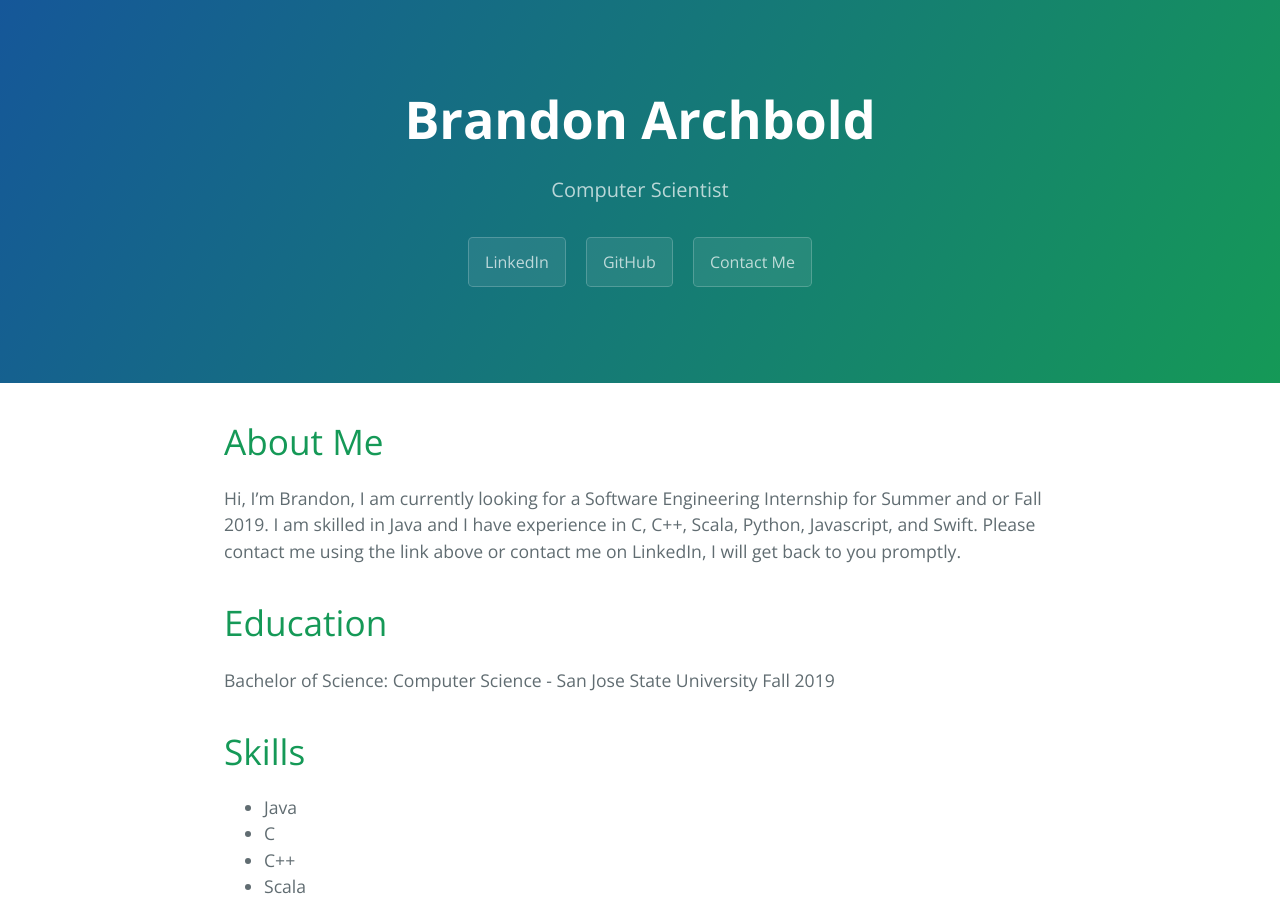
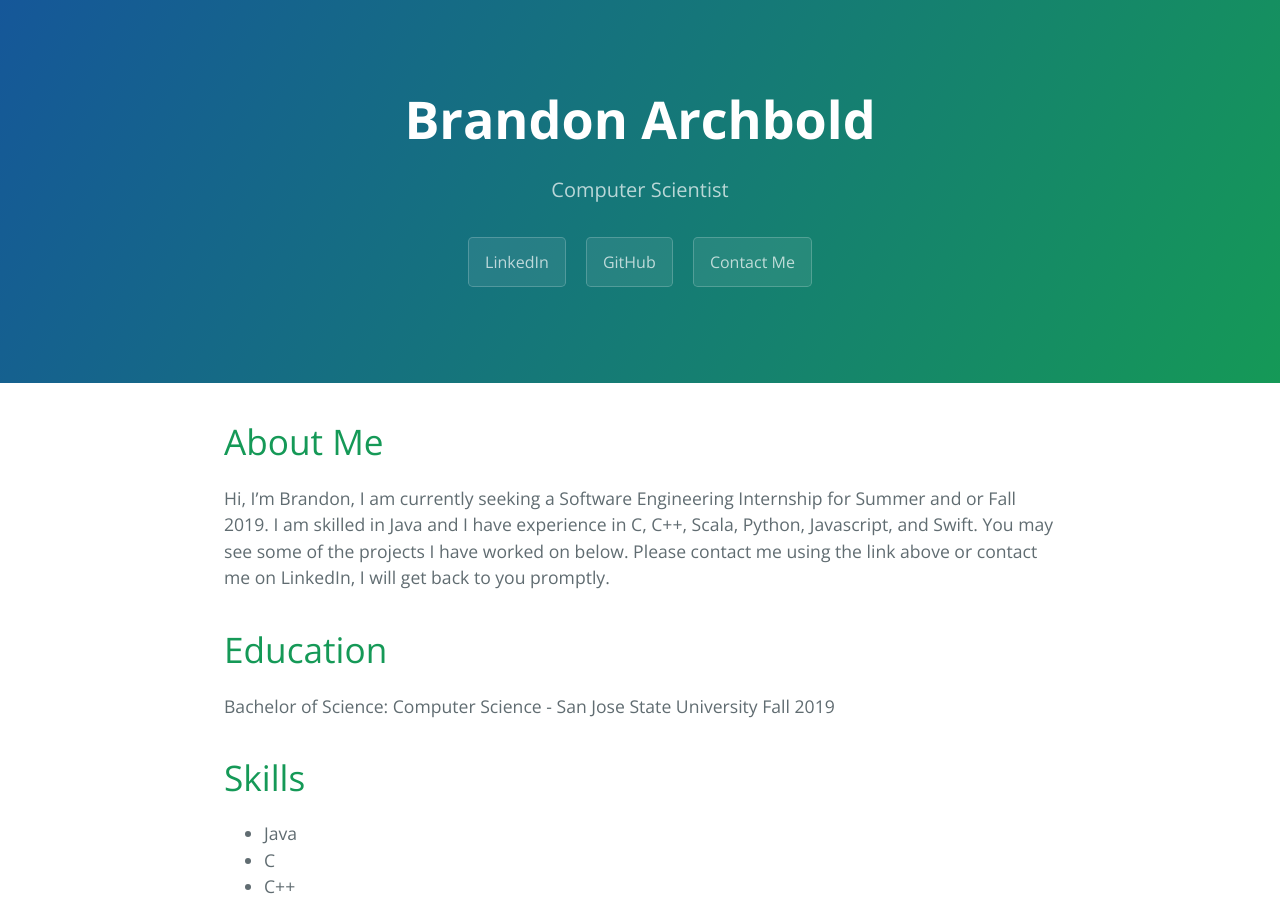
Before and after one commit to brandon-a/personal-website, a Jekyll site: the page built from index.md, in a window 1280 px wide and 900 px high. Built offline with Jekyll 4.4.1, drawn with Linux system fonts in a browser that asks for light colours; our own code applies the rules of GitHub Pages for plain Markdown files.

Commit message:
updated summary

```diff
--- a/index.md
+++ b/index.md
@@ -4,7 +4,7 @@ layout: default
 
 # About Me
 
-Hi, I'm Brandon, I am currently looking for a Software Engineering Internship for Summer and or Fall 2019. I am skilled in Java and I have experience in C, C++, Scala, Python, Javascript, and Swift. Please contact me using the link above or contact me on LinkedIn, I will get back to you promptly.
+Hi, I'm Brandon, I am currently seeking a Software Engineering Internship for Summer and or Fall 2019. I am skilled in Java and I have experience in C, C++, Scala, Python, Javascript, and Swift. You may see some of the projects I have worked on below. Please contact me using the link above or contact me on LinkedIn, I will get back to you promptly.
 
 # Education
 
```
